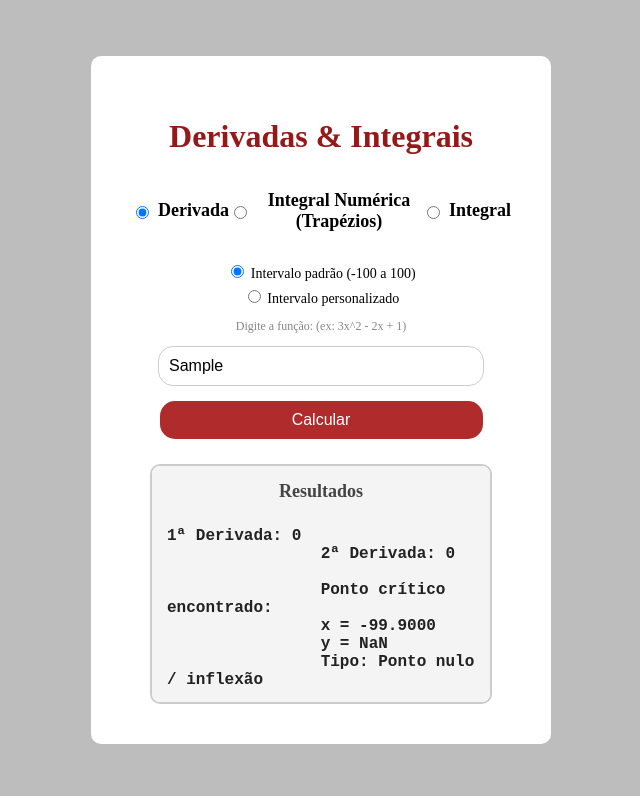
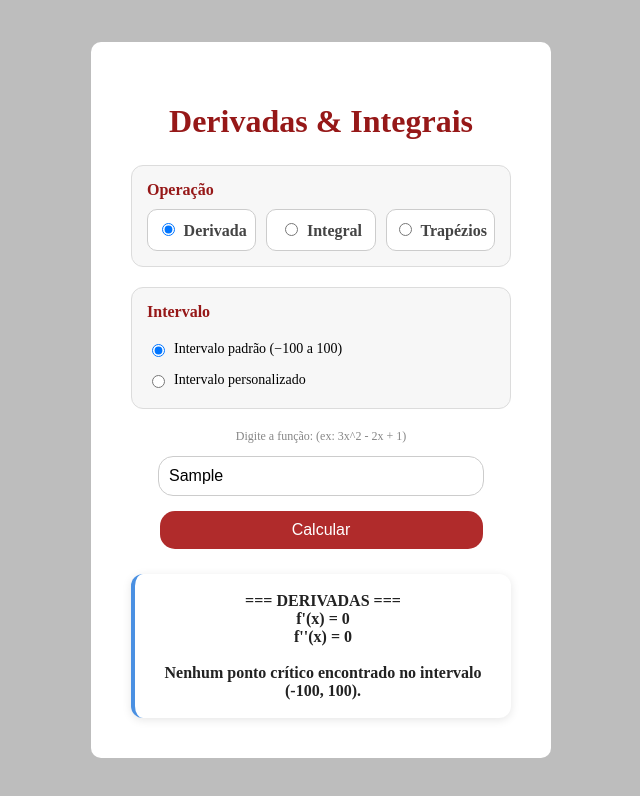
Before and after one commit to EzeGolder/Projeto-Derivada---Scripts, a website: page web/html/index.html in a window 1280 px wide. Both pictures are taken after typing "Sample" into the empty fields and a click on the button "Calcular". Shown: the whole page, without its empty margins (319-959 px from the left). Drawn offline with Linux system fonts and the light colour scheme.

Commit message:
Agora o vários pontos críticos são visiveis

```diff
--- a/web/css/index.css
+++ b/web/css/index.css
@@ -123,3 +123,92 @@ button:hover {
   word-break: break-word;
   color: #222;
 }
+
+/* Grupo em cartões */
+.grupo-card {
+  background: #f7f7f7;
+  padding: 15px;
+  margin-bottom: 20px;
+  border-radius: 12px;
+  border: 1px solid #dcdcdc;
+  text-align: left;
+}
+
+.grupo-card h2 {
+  margin: 0 0 10px 0;
+  color: #961818;
+  font-size: 16px;
+  font-weight: 700;
+}
+
+/* Botões de operação em cartões */
+.opcoes-operacao {
+  display: flex;
+  justify-content: space-between;
+  gap: 10px;
+}
+
+.card-opcao {
+  background: white;
+  border: 1px solid #ccc;
+  padding: 10px 5px;
+  flex: 1;
+  border-radius: 10px;
+  text-align: center;
+  cursor: pointer;
+  transition: 0.2s ease;
+  font-weight: 600;
+  color: #444;
+}
+
+.card-opcao:hover {
+  background: #ececec;
+  border-color: #b02b2b;
+}
+
+.card-opcao input {
+  margin-right: 5px;
+}
+
+/* Radio em linha */
+.linha-radio {
+  display: flex;
+  align-items: center;
+  gap: 6px;
+  padding: 5px 0;
+}
+
+.painel-resultado {
+    margin-top: 20px;
+    padding: 18px;
+    background: #ffffff;
+    border-radius: 12px;
+    box-shadow: 0 2px 10px rgba(0,0,0,0.1);
+    border-left: 4px solid #4a90e2;
+}
+
+.painel-resultado h2 {
+    margin-top: 0;
+    font-size: 1.4rem;
+    color: #333;
+    margin-bottom: 12px;
+    font-weight: 600;
+}
+
+#saida {
+    font-family: "Consolas", "Courier New", monospace;
+    font-size: 1.11rem;
+    line-height: 1.6;
+    white-space: pre-line;
+}
+
+.valor-importante {
+    font-weight: bold;
+    color: #0a4b9e;
+}
+
+.subsecao {
+    margin-top: 12px;
+    padding-top: 8px;
+    border-top: 1px solid #e6e6e6;
+}
--- a/web/html/index.html
+++ b/web/html/index.html
@@ -12,49 +12,64 @@
 
     <h1>Derivadas & Integrais</h1>
 
-    <div id="modo">
-      <label><input type="radio" name="operacao" value="derivada" checked> Derivada</label>
-      <label class="radio-linha">
-    <input type="radio" name="operacao" value="trapz">
-    Integral Numérica (Trapézios)
-</label>
+    <!-- Grupo de operação -->
+    <div class="grupo-card">
+      <h2>Operação</h2>
+      <div class="opcoes-operacao">
 
-      <label><input type="radio" name="operacao" value="integral"> Integral</label>
+        <label class="card-opcao">
+          <input type="radio" name="operacao" value="derivada" checked>
+          <span>Derivada</span>
+        </label>
+
+        <label class="card-opcao">
+          <input type="radio" name="operacao" value="integral">
+          <span>Integral</span>
+        </label>
+
+        <label class="card-opcao">
+          <input type="radio" name="operacao" value="trapz">
+          <span>Trapézios</span>
+        </label>
+
+      </div>
     </div>
 
-    <div id="intervalo-opcao">
-      <label>
+    <!-- Intervalo -->
+    <div id="intervalo-opcao" class="grupo-card">
+      <h2>Intervalo</h2>
+
+      <label class="linha-radio">
         <input type="radio" name="intervaloModo" value="padrao" checked>
-        Intervalo padrão (-100 a 100)
+        Intervalo padrão (−100 a 100)
       </label>
 
-      <label>
+      <label class="linha-radio">
         <input type="radio" name="intervaloModo" value="custom">
         Intervalo personalizado
       </label>
     </div>
 
-    <!-- Inputs que só aparecem se o usuário marcar intervalo personalizado -->
+    <!-- Inputs exibidos somente se o usuário quiser -->
     <div id="intervalos" style="display: none;">
       <input type="number" id="minIntervalo" placeholder="Mínimo">
       <input type="number" id="maxIntervalo" placeholder="Máximo">
     </div>
-
-
 
     <p id="exemplo">Digite a função: (ex: 3x^2 - 2x + 1)</p>
     <input type="text" id="funcao">
 
     <button id="calcular">Calcular</button>
 
-    <div id="resultado-area">
-      <h3>Resultados</h3>
-      <pre id="resultado"></pre>
-    </div>
+    <div id="resultado" class="painel-resultado">
+    <h2>Resultado</h2>
+    <div id="saida"></div>
+</div>
 
 
     <script src="../js/index.js"></script>
   </div>
 </body>
 
+
 </html>
--- a/web/js/index.js
+++ b/web/js/index.js
@@ -214,47 +214,73 @@ function calcularX(funcao, x) {
    3. Volta x onde f'(x) = 0
 */
 
-function pontoCritico(derivadaStr, min = -100, max = 100) {
-    let passos = 2000;
-    let delta = (max - min) / passos;
+function pontosCriticos(derivadaStr, min = -100, max = 100) {
+    const N = 5000;         // precisão do scan
+    const EPS = 1e-6;       // tolerância para quase-zero
+    const delta = (max - min) / N;
+
+    const f = x => calcularX(derivadaStr, x);
 
     let candidatos = [];
-    let anterior = calcularX(derivadaStr, min);
+    let xPrev = min;
+    let fPrev = f(xPrev);
 
-    // Procura onde f' muda de sinal
-    for (let i = 1; i <= passos; i++) {
+    // 1) VARREDURA PROCURANDO MUDANÇA DE SINAL OU QUASE-ZERO
+    for (let i = 1; i <= N; i++) {
         let x = min + i * delta;
-        let atual = calcularX(derivadaStr, x);
+        let fx = f(x);
 
-        if (anterior * atual < 0)
+        // mudança de sinal
+        if (fPrev * fx < 0) {
             candidatos.push([x - delta, x]);
+        }
 
-        if (Math.abs(atual) < 0.0005)
+        // quase zero
+        if (Math.abs(fx) < EPS) {
             candidatos.push([x - delta, x + delta]);
+        }
 
-        anterior = atual;
+        xPrev = x;
+        fPrev = fx;
     }
 
-    if (candidatos.length === 0) return null;
+    // se não achar nada
+    if (candidatos.length === 0) return [];
 
-    // Refinamento por bisecção
-    for (let [a, b] of candidatos) {
-        let left = a, right = b;
-        for (let k = 0; k < 200; k++) {
-            let m = (left + right) / 2;
-            let fm = calcularX(derivadaStr, m);
+    // 2) FUNÇÃO AUXILIAR DE BISSEÇÃO
+    function bissection(a, b) {
+        let fa = f(a);
+        let fb = f(b);
 
-            if (Math.abs(fm) < 0.0001)
-                return m;
+        for (let i = 0; i < 100; i++) {
+            let m = (a + b) / 2;
+            let fm = f(m);
 
-            let fl = calcularX(derivadaStr, left);
+            if (Math.abs(fm) < 1e-9) return m;
 
-            if (fl * fm < 0) right = m;
-            else left = m;
+            if (fa * fm < 0) {
+                b = m;
+                fb = fm;
+            } else {
+                a = m;
+                fa = fm;
+            }
+        }
+        return (a + b) / 2;
+    }
+
+    // 3) REFINA CADA INTERVALO → raiz real
+    let roots = candidatos.map(([a, b]) => bissection(a, b));
+
+    // 4) REMOVE DUPLICATAS (raízes repetidas)
+    let finais = [];
+    for (let r of roots) {
+        if (!finais.some(v => Math.abs(v - r) < 1e-5)) {
+            finais.push(r);
         }
     }
 
-    return null;
+    return finais;
 }
 
 // Determina se é mínimo ou máximo via derivada segunda
@@ -344,7 +370,6 @@ function trapezios(funcaoStr, a, b, n = 2000) {
     BOTÃO "CALCULAR" — LÓGICA PRINCIPAL
 
 */
-
 document.getElementById("calcular").addEventListener("click", () => {
 
     let funcao = document.getElementById("funcao").value;
@@ -353,18 +378,44 @@ document.getElementById("calcular").addEventListener("click", () => {
     let termos = Funcoes(funcao);
     let texto = "";
 
-
-
-    /*
-        DERIVADAS
-    */
+    /* ----------------------------------------------------
+       DERIVADAS + PONTOS CRÍTICOS (AGORA VÁRIOS)
+    -----------------------------------------------------*/
     if (operacao === "derivada") {
 
-        let d1 = exibirResultado(calcularDerivada(termos));
-        let d1limpo = d1.replace(/\s+/g, '');
-        let d2 = exibirResultado(calcularDerivada(Funcoes(d1limpo)));
+        // 1) DERIVADA 1
+        let d1array = calcularDerivada(termos);
+        let d1 = exibirResultado(d1array);
 
-        // Escolha do intervalo
+        // 2) Construir string limpa da derivada
+        let d1limpo = d1array
+            .filter(([c,e]) => c !== 0)
+            .map(([c,e]) => {
+                let cs = Number(c).toString();
+                if (e === 0) return `${cs}`;
+                if (e === 1) return `${cs}x`;
+                return `${cs}x^${e}`;
+            })
+            .join("+")
+            .replace(/\+\-/g, "-");
+
+        // 3) DERIVADA 2
+        let d2array = calcularDerivada(Funcoes(d1limpo));
+        let d2 = exibirResultado(d2array);
+
+        // String limpa para avaliar min ou max
+        let d2funcStr = d2array
+            .filter(([c,e]) => c !== 0)
+            .map(([c,e]) => {
+                let cs = Number(c).toString();
+                if (e === 0) return `${cs}`;
+                if (e === 1) return `${cs}x`;
+                return `${cs}x^${e}`;
+            })
+            .join("+")
+            .replace(/\+\-/g, "-");
+
+        // 4) Intervalo
         let intervaloModo = document.querySelector("input[name='intervaloModo']:checked").value;
         let min, max;
 
@@ -373,8 +424,7 @@ document.getElementById("calcular").addEventListener("click", () => {
             max = parseFloat(document.getElementById("maxIntervalo").value);
 
             if (isNaN(min) || isNaN(max) || min >= max) {
-                document.getElementById("resultado").innerText =
-                    "Erro: intervalo inválido.";
+                document.getElementById("resultado").innerText = "Erro: intervalo inválido.";
                 return;
             }
         } else {
@@ -382,34 +432,36 @@ document.getElementById("calcular").addEventListener("click", () => {
             max = 100;
         }
 
-        let xCrit = pontoCritico(d1limpo, min, max);
+        // 5) ACHAR TODOS OS PONTOS CRÍTICOS
+        let xsCrit = pontosCriticos(d1limpo, min, max);
 
-        if (xCrit === null) {
-            texto =
-                `1ª Derivada: ${d1}
-                2ª Derivada: ${d2}
+        texto =
+            `=== DERIVADAS ===\n` +
+            `f'(x) = ${d1}\n` +
+            `f''(x) = ${d2}\n\n`;
 
-                Não há ponto crítico no intervalo (${min}, ${max}).`;
-        } else {
-            let yCrit = calcularX(funcao, xCrit);
-            let tipo = minOuMax(d2, xCrit);
+        if (xsCrit.length === 0) {
+            texto += `Nenhum ponto crítico encontrado no intervalo (${min}, ${max}).`;
+        }
+        else {
 
-            texto =
-                `1ª Derivada: ${d1}
-                2ª Derivada: ${d2}
+            texto += `=== PONTOS CRÍTICOS (${xsCrit.length}) ===\n\n`;
 
-                Ponto crítico encontrado:
-                x = ${xCrit.toFixed(4)}
-                y = ${yCrit.toFixed(4)}
-                Tipo: ${tipo}`;
+            xsCrit.forEach(xCrit => {
+                let yCrit = calcularX(funcao, xCrit);
+                let tipo = minOuMax(d2funcStr, xCrit);
+
+                texto +=
+                    `x = ${xCrit.toFixed(6)}\n` +
+                    `y = ${yCrit.toFixed(6)}\n` +
+                    `Classificação: ${tipo}\n\n`;
+            });
         }
     }
 
-
-
-    /*
-        INTEGRAL NUMÉRICA
-    */
+    /* ----------------------------------------------------
+       INTEGRAL NUMÉRICA — TRAPÉZIOS
+    -----------------------------------------------------*/
     else if (operacao === "trapz") {
 
         let minInput = parseFloat(document.getElementById("minIntervalo").value);
@@ -419,31 +471,26 @@ document.getElementById("calcular").addEventListener("click", () => {
         let max = !isNaN(maxInput) ? maxInput : 100;
 
         if (isNaN(min) || isNaN(max) || min >= max) {
-            document.getElementById("resultado").innerText =
-                "Erro: intervalo inválido.";
+            document.getElementById("resultado").innerText = "Erro: intervalo inválido.";
             return;
         }
 
         let area = trapezios(funcao, min, max, 4000);
 
         texto =
-            `Integral numérica (Regra dos Trapézios)
-            Função: ${funcao}
-            Intervalo: [${min}, ${max}]
-            Área aproximada = ${area}`;
+            `=== INTEGRAL NUMÉRICA — REGRA DOS TRAPÉZIOS ===\n` +
+            `Função: ${funcao}\n` +
+            `Intervalo: [${min}, ${max}]\n` +
+            `Área aproximada = ${area.toFixed(6)}`;
     }
 
-
-
-    /*
-        INTEGRAL SIMBÓLICA
-    */
+    /* ----------------------------------------------------
+       INTEGRAL SIMBÓLICA
+    -----------------------------------------------------*/
     else {
         let integral = exibirIntegral(calcularIntegral(termos));
-        texto = `Integral indefinida:\n${integral}`;
+        texto = `=== INTEGRAL INDEFINIDA ===\nF(x) = ${integral}`;
     }
-
-
 
     // Exibir no HTML
     document.getElementById("resultado").innerText = texto;
```
